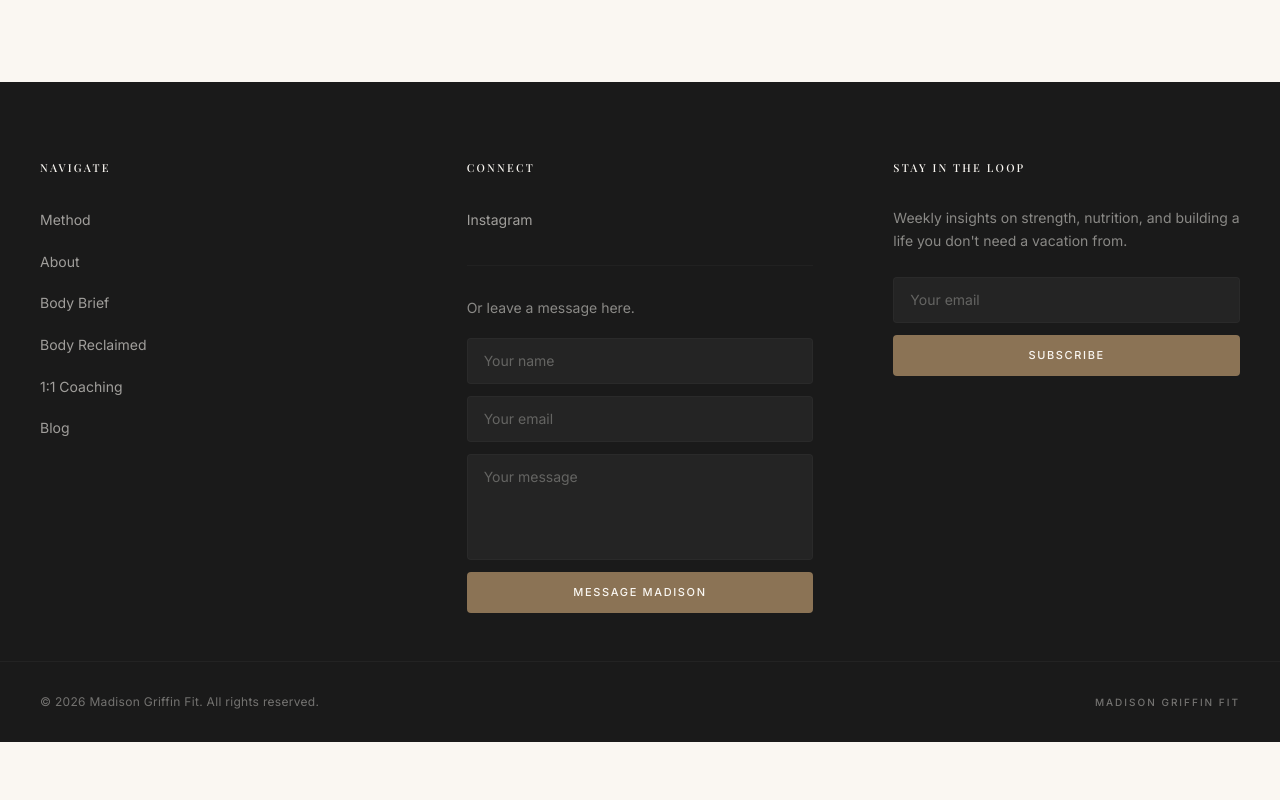
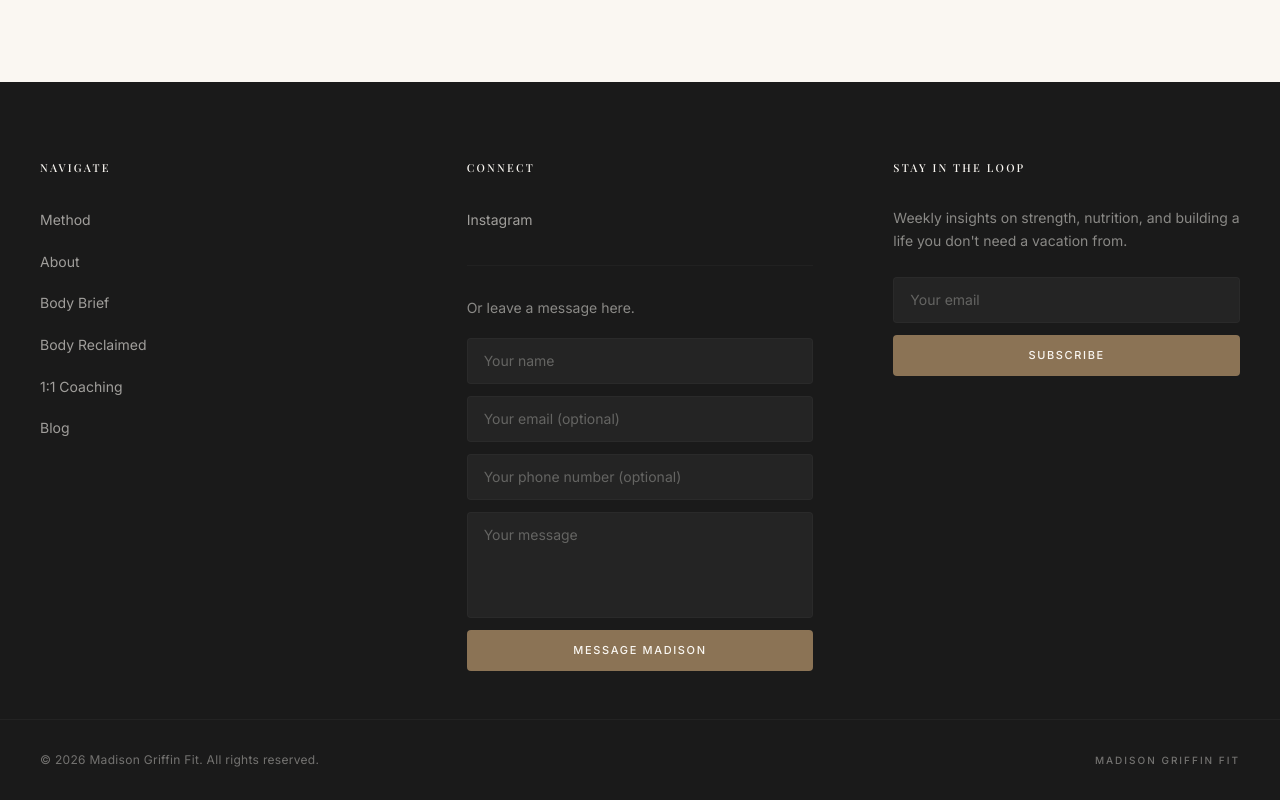
Before and after one commit to madisonbg1998/madisongriffinfit, a Next.js app: page / in a window 1280 px wide. Shown: the part 8934-9734 px from the top of the page. Before the commit the page ends 9676 px from the top, so only its background shows below. Built offline with nearby package versions, Linux system fonts and the light colour scheme; no server answers; a web font is replaced by a local one.

Commit message:
edited footer to include phone number option

```diff
--- a/src/app/api/contact/route.ts
+++ b/src/app/api/contact/route.ts
@@ -1,6 +1,6 @@
 import { NextRequest, NextResponse } from 'next/server'
 
-const REQUIRED_FIELDS = ['name', 'email', 'message']
+const REQUIRED_FIELDS = ['name', 'message']
 
 function validateEmail(email: string): boolean {
   return /^[^\s@]+@[^\s@]+\.[^\s@]+$/.test(email)
@@ -21,7 +21,7 @@ export async function POST(request: NextRequest) {
       )
     }
 
-    if (!validateEmail(body.email)) {
+    if (body.email && !validateEmail(body.email)) {
       return NextResponse.json({ error: 'Invalid email address' }, { status: 400 })
     }
 
--- a/src/components/Footer.tsx
+++ b/src/components/Footer.tsx
@@ -17,6 +17,7 @@ export function Footer() {
 
   const [contactName, setContactName] = useState('')
   const [contactEmail, setContactEmail] = useState('')
+  const [contactPhone, setContactPhone] = useState('')
   const [contactMessage, setContactMessage] = useState('')
   const [contactSubmitting, setContactSubmitting] = useState(false)
   const [contactSent, setContactSent] = useState(false)
@@ -35,7 +36,7 @@ export function Footer() {
       const response = await fetch('/api/contact', {
         method: 'POST',
         headers: { 'Content-Type': 'application/json' },
-        body: JSON.stringify({ name: contactName, email: contactEmail, message: contactMessage }),
+        body: JSON.stringify({ name: contactName, email: contactEmail, phone: contactPhone, message: contactMessage }),
       })
       const data = await response.json()
       if (!response.ok) throw new Error(data.error || 'Something went wrong.')
@@ -109,8 +110,15 @@ export function Footer() {
                     type="email"
                     value={contactEmail}
                     onChange={(e) => setContactEmail(e.target.value)}
-                    placeholder="Your email"
-                    required
+                    placeholder="Your email (optional)"
+                    suppressHydrationWarning
+                    className={inputClass}
+                  />
+                  <input
+                    type="tel"
+                    value={contactPhone}
+                    onChange={(e) => setContactPhone(e.target.value)}
+                    placeholder="Your phone number (optional)"
                     suppressHydrationWarning
                     className={inputClass}
                   />
```
